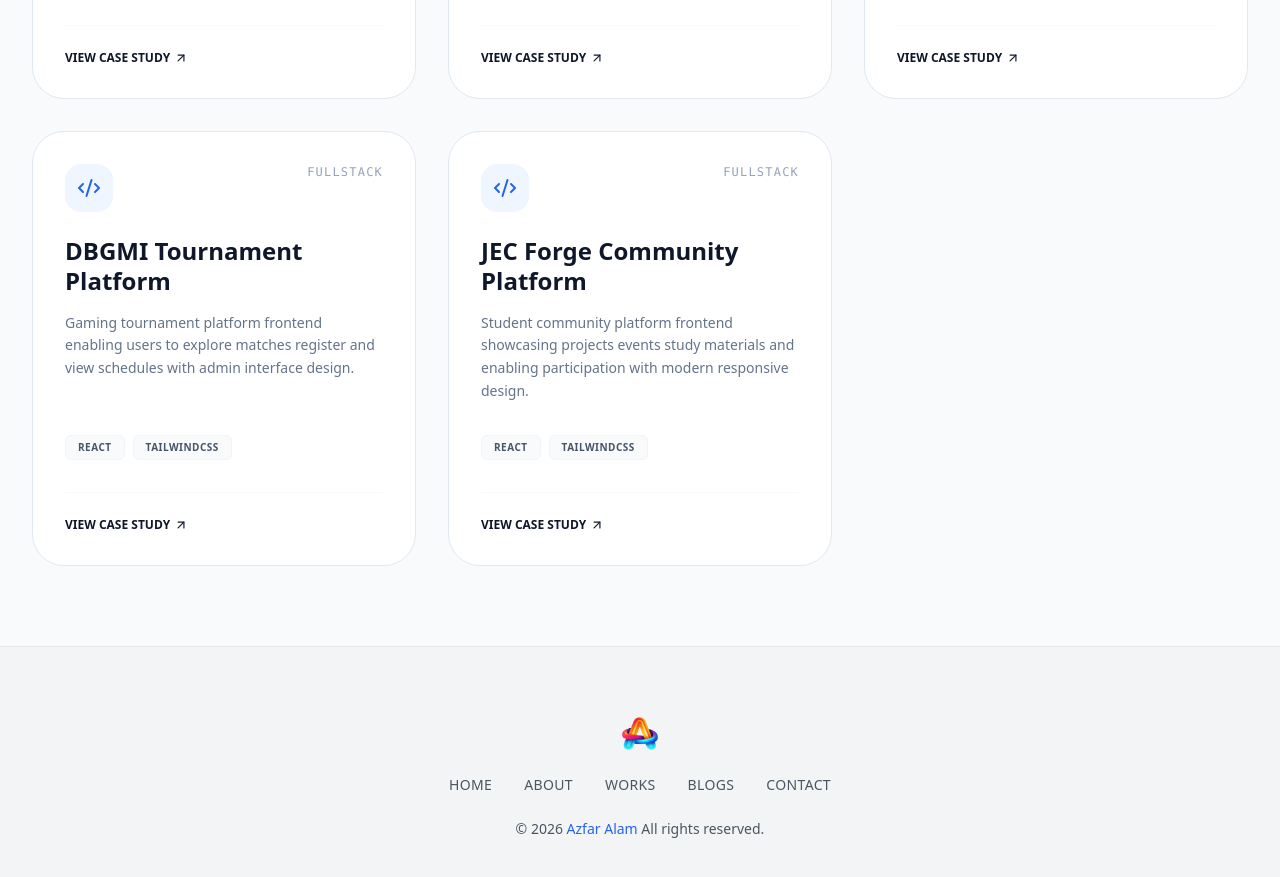
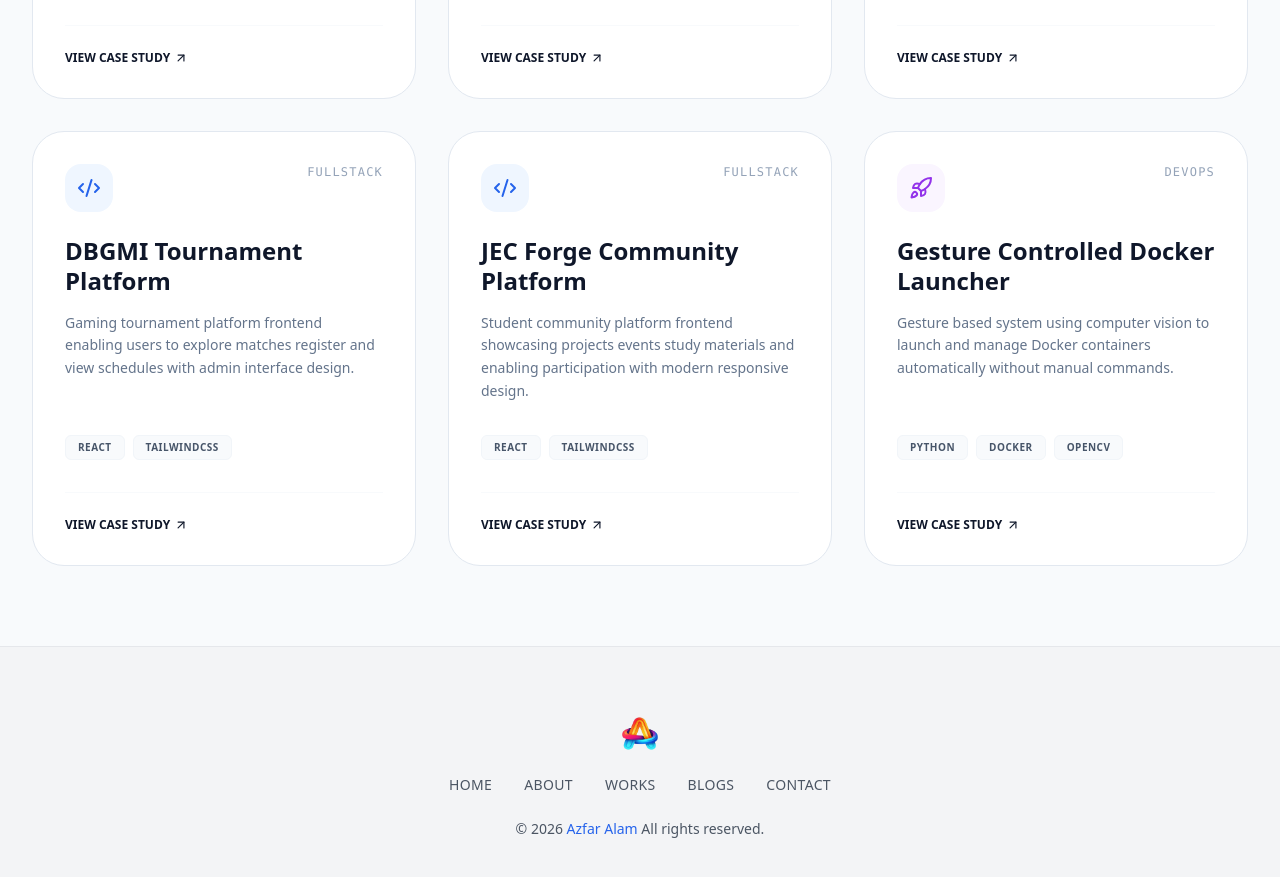
Before and after one commit to mdazfar2/AizzOps, a React (Vite) app: page /projects in a window 1280 px wide. Shown: the part 3200-4077 px from the top of the page. Built offline with nearby package versions, Linux system fonts and the light colour scheme.

Commit message:
automation subcategory

```diff
--- a/src/components/project/project.jsx
+++ b/src/components/project/project.jsx
@@ -74,7 +74,8 @@ export default function Work() {
           {/* DevOps Sub-Filtering (Only shows when DevOps is active) */}
           {activeCategory === 'devops' && (
             <div className="flex flex-wrap gap-2 animate-in fade-in slide-in-from-top-2 duration-300">
-              {['all', 'CI/CD Pipeline', 'Monitoring & Logging', 'Cloud Services'].map((sub) => (
+              {/* Yahan 'Automation' add kar diya hai */}
+              {['all', , 'Automation', 'CI/CD Pipeline', 'Monitoring & Logging', 'Cloud Services'].map((sub) => (
                 <button
                   key={sub}
                   onClick={() => setActiveSubCategory(sub)}
--- a/src/data/projects.js
+++ b/src/data/projects.js
@@ -155,6 +155,15 @@ technologies: ['Docker', 'AWS EC2', 'React', 'Node.js', 'MongoDB']
     description: 'Student community platform frontend showcasing projects events study materials and enabling participation with modern responsive design.',
     technologies: ['React', 'TailwindCSS']
 },
+{
+    id: 23,
+    name: 'Gesture Controlled Docker Launcher',
+    category: 'devops',
+    subCategory: 'Automation',
+    description: 'Gesture based system using computer vision to launch and manage Docker containers automatically without manual commands.',
+    technologies: ['Python', 'Docker', 'OpenCV']
+},
+
 
 
 
```
